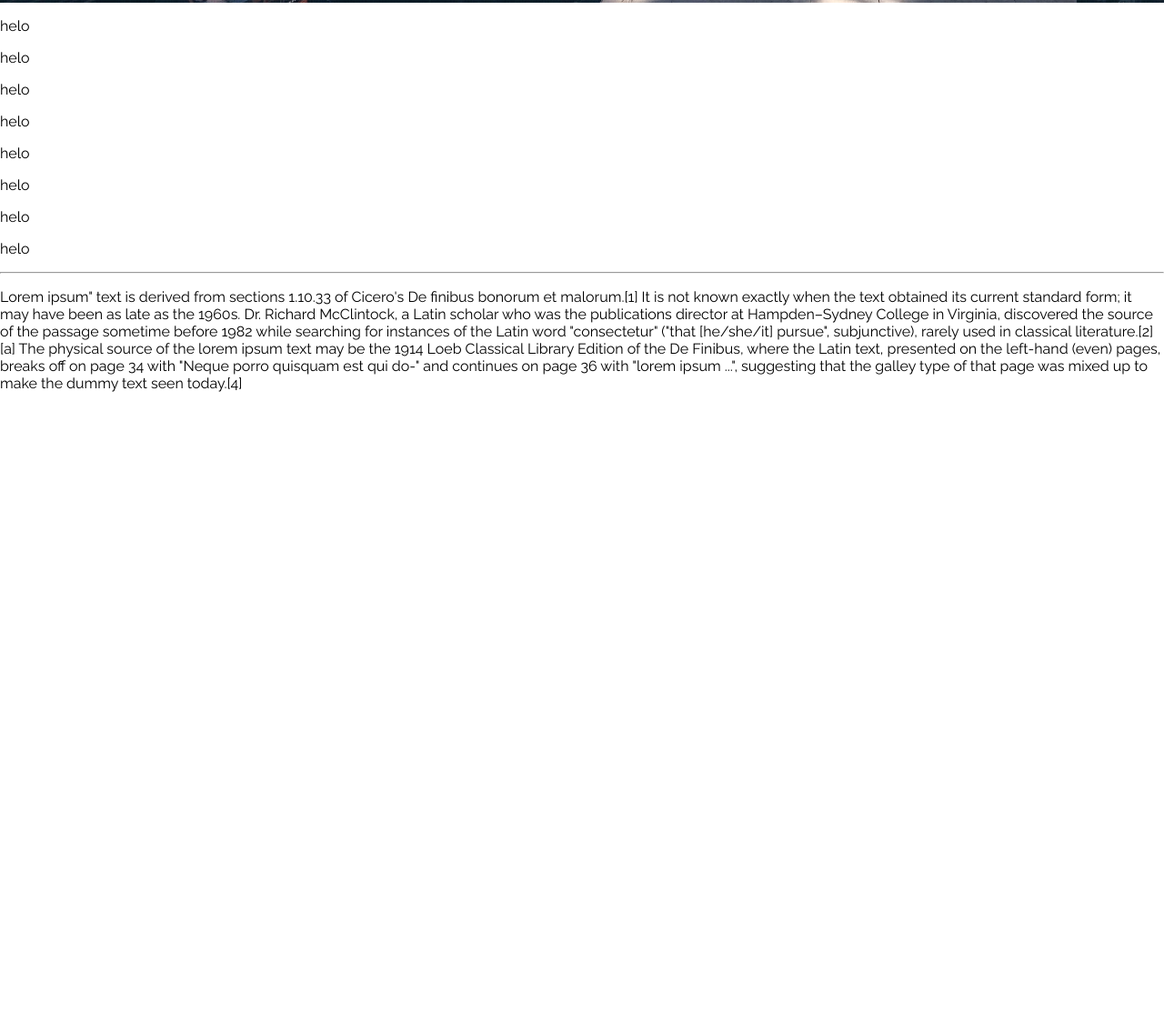
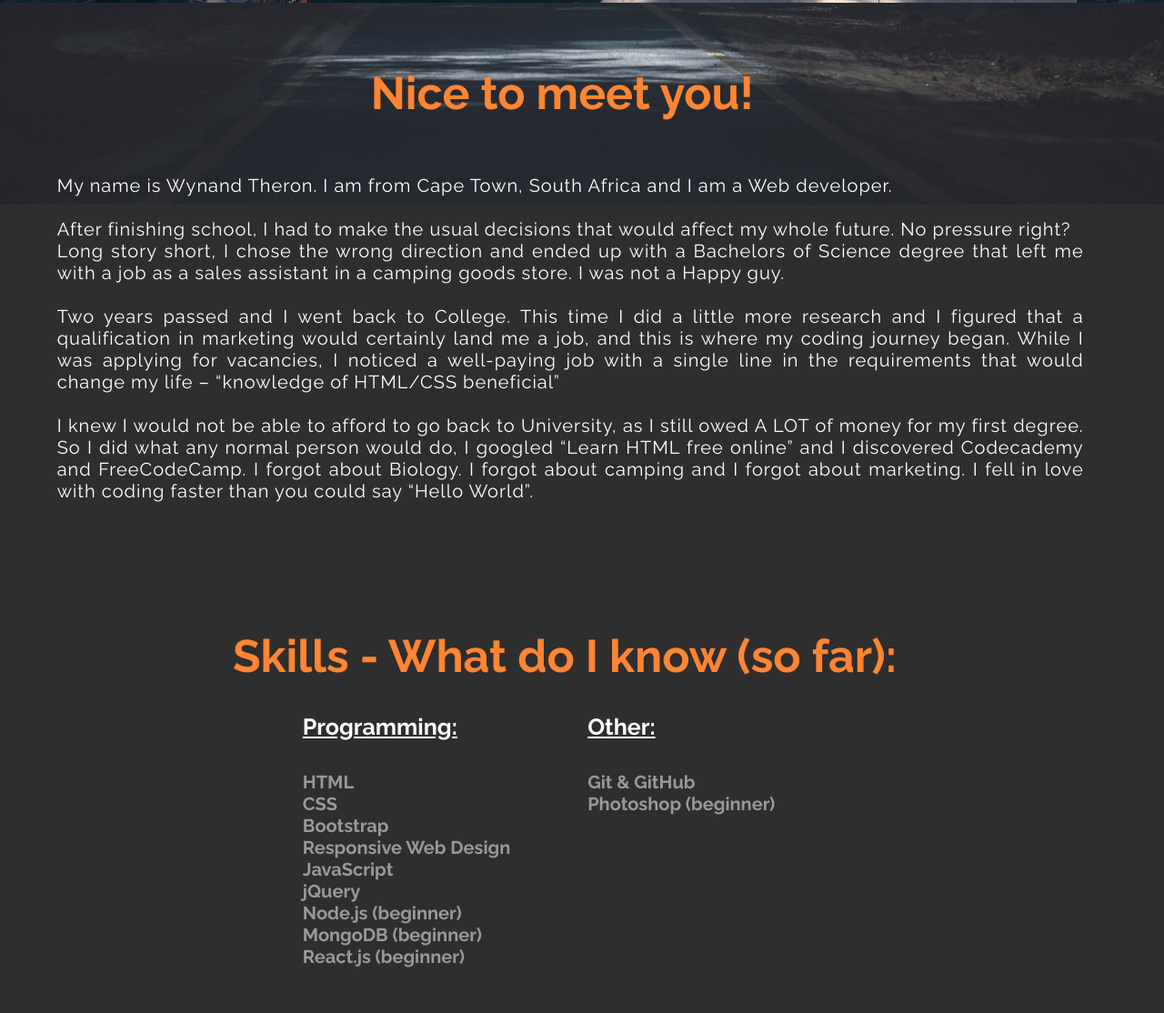
Before and after one commit to Wynand91/portfolio, a plain HTML site: page index.html in a window 1280 px wide. Shown: the part 797-1911 px from the top of the page at 91% size. Before the commit the page ends 1244 px from the top, so only its background shows below. Drawn offline with nearby package versions, Linux system fonts and the light colour scheme.

Commit message:
Added 'About Me' section and skill list (also added skills tab to navbar)

```diff
--- a/index.html
+++ b/index.html
@@ -14,9 +14,10 @@
       <nav>
         <div id="logo">WT</div>
         <ul>
-          <li><a href="#">About Me</a></li>
-          <li><a href="#">Projects</a></li>
-          <li><a href="#">Contact</a></li>
+          <li><a href="#about" id="about-me">About Me</a></li>
+          <li><a href="#" id="projects">Projects</a></li>
+          <li><a href="#skills" id="my-skills">My Skills</a></li>
+          <li><a href="#" id="contact">Contact Me</a></li>
         </ul>
       </nav>
 
@@ -30,33 +31,48 @@
             from collapsing-->
     </div>
 
-    <p>
-      helo
-    </p><p>
-      helo
-    </p><p>
-      helo
-    </p><p>
-      helo
-    </p><p>
-      helo
-    </p><p>
-      helo
-    </p><p>
-      helo
-    </p><p>
-      helo
-    </p>
 
+    <div id="about"  data-parallax="scroll" data-image-src="pics/road.jpg" data-z-index=-100>
+      <div id="about-text">
+        <h2>Nice to meet you!</h2>
+        <p>
+          My name is Wynand Theron. I am from Cape Town, South Africa and I am a Web developer.<br />
+          <br />
+          After finishing school, I had to make the usual decisions that would affect my whole future. No pressure right? <br /> Long story short, I chose the wrong direction and ended up with a Bachelors of Science degree that left me with a job as a sales assistant in a camping goods store. I was not a Happy guy. <br />
+          <br />
+          Two years passed and I went back to College. This time I did a little more research and I figured that a qualification in marketing would certainly land me a job, and this is where my coding journey began. While I was applying for vacancies, I noticed a well-paying job with a single line in the requirements that would change my life – “knowledge of HTML/CSS beneficial” <br />
+          <br />
+          I knew I would not be able to afford to go back to University, as I still owed A LOT of money for my first degree. So I did what any normal person would do, I googled “Learn HTML free online” and I discovered Codecademy and FreeCodeCamp. I forgot about Biology. I forgot about camping and I forgot about marketing. I fell in love with coding faster than you could say “Hello World”.
+        </p>
+      </div>
 
-    <hr />
-
-    <p>
-      Lorem ipsum" text is derived from sections 1.10.33 of Cicero's De finibus bonorum et malorum.[1]
-
-It is not known exactly when the text obtained its current standard form; it may have been as late as the 1960s. Dr. Richard McClintock, a Latin scholar who was the publications director at Hampden–Sydney College in Virginia, discovered the source of the passage sometime before 1982 while searching for instances of the Latin word "consectetur" ("that [he/she/it] pursue", subjunctive), rarely used in classical literature.[2][a] The physical source of the lorem ipsum text may be the 1914 Loeb Classical Library Edition of the De Finibus, where the Latin text, presented on the left-hand (even) pages, breaks off on page 34 with "Neque porro quisquam est qui do-" and continues on page 36 with "lorem ipsum ...", suggesting that the galley type of that page was mixed up to make the dummy text seen today.[4]
-    </p>
-
+      <div id="skills">
+        <h3>Skills - What do I know (so far):</h>
+          <div id="skill-tree">
+            <div id="skills-left">
+              <h4>Programming:</h4>
+              <ul class="skill-list">
+                <li>HTML</li>
+                <li>CSS</li>
+                <li>Bootstrap</li>
+                <li>Responsive Web Design</li>
+                <li>JavaScript</li>
+                <li>jQuery</li>
+                <li>Node.js (beginner)</li>
+                <li>MongoDB (beginner)</li>
+                <li>React.js (beginner)</li>
+                </ul>
+            </div>
+            <div id="skills-right">
+              <h4>Other:</h4>
+              <ul class="skill-list">
+                <li>Git & GitHub</li>
+                <li>Photoshop (beginner)</li>
+              </ul>
+            </div>
+          </div>
+      </div>
+    </div>
 
 
 
--- a/style.css
+++ b/style.css
@@ -1,12 +1,13 @@
 body {
   font-family: 'Raleway', sans-serif;
+  background: #2e2e2e;
   margin: 0;
   padding: 0;
   /*the margin and padding is just to neutralize the whole document*/
 }
 
 /*#####
-background for nav and juumbotron
+Jumbotron
 #####*/
 #wrapper {
   width: 100%;
@@ -40,10 +41,10 @@ nav.black {
 
 nav #logo {
   color: #ff8533;
-  padding: 22px 20px;
+  padding: 20px 20px;
   height: 80px;
   float: left;
-  font-size: 24px;
+  font-size: 30px;
   transition: 0.3s;
 }
 
@@ -57,17 +58,42 @@ nav ul {
 }
 
 nav ul li a {
-  line-height: 80px;
+  line-height: 75px;
   text-transform: uppercase;
   color: #fff;
-  padding: 12px 30px;
+  padding-left: 30px;
+  padding-right: 30px;
   text-decoration: none;
   transition: 0.3s;
+  float: left;
 }
 
 nav .black ul li a {
   color: #fff
 }
+
+nav li a:hover {
+  color: #6e6e6e;
+}
+
+/*for the nav bar animation*/
+nav li a::before {
+  content: "";
+  display: block;
+  height: 5px;
+  background-color: #657082;
+
+  position: absolute;
+  top: 22px;
+  width: 0%;
+
+  transition: all ease-in-out 250ms;
+}
+
+nav li a:hover::before  {
+  width: 7%;
+}
+
 
 
 /*Jumbotron heading positioning and animation*/
@@ -98,3 +124,82 @@ nav .black ul li a {
 #filler{
   height: 100vh;
 }
+
+/*#####
+about section
+#####*/
+#about {
+  width: 100%;
+}
+
+#about-text {
+  width: 98%;
+}
+
+#about-text h2 {
+  width: 35%;
+  margin: 0 auto;
+  padding-top: 70px;
+  color: #ff8533;
+  font-size: 50px;
+}
+
+#about-text p {
+  color: #fff;
+  font-size: 20px;
+  width: 90%;
+  margin: 0 auto;
+  text-align: justify;
+  margin-top: 60px;
+  margin-bottom: 40px;
+  letter-spacing: 1px;
+}
+
+/*#####
+skills section
+#####*/
+#skills h3 {
+  width: 60%;
+  margin: 0 auto;
+  padding-top: 100px;
+  color: #ff8533;
+  font-size: 50px;
+}
+#skills h4 {
+  text-decoration: underline;
+  color: #fff;
+  font-size: 25px;
+}
+
+#skill-tree {
+  width: 80%;
+  margin: 0 auto;
+}
+
+#skills-left {
+  color: #999;
+  width: 49%;
+  float: left;
+  font-size: 20px;
+}
+
+#skills-right {
+  color: #999;
+  width: 49%;
+  float: right;
+  font-size: 20px;
+}
+
+.skill-list {
+  list-style: none;
+  text-align: left;
+  padding: 0;
+  margin: 0;
+}
+
+#skills::after {
+  content: "";
+  display: table;
+  clear: both;
+  padding-bottom: 50px;
+}
```
Also changed, not shown: pics/road.jpg (added), 1 other file.
